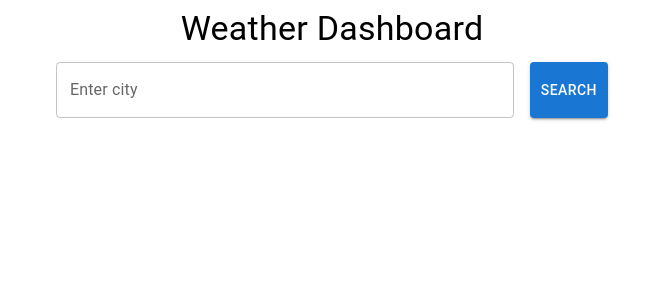
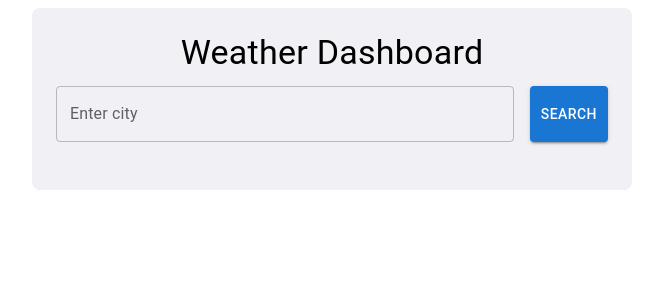
Before and after one commit to volkanb/weather-dashboard, a React (Create React App) app: page / in a window 1280 px wide. Shown: the top 300 px of the page, without its empty margins (308-971 px from the left). Built offline with nearby package versions, Linux system fonts and the light colour scheme.

Commit message:
Adds bg color to the app

```diff
--- a/src/App.tsx
+++ b/src/App.tsx
@@ -48,7 +48,7 @@ const App: React.FC = () => {
   };
 
   return (
-    <Container maxWidth="sm">
+    <Container maxWidth="sm" sx={{ padding: 3, backgroundColor: '#f0f0f5', borderRadius: 2 }}>
       <Typography variant="h4" align="center" gutterBottom>
         Weather Dashboard
       </Typography>
```
